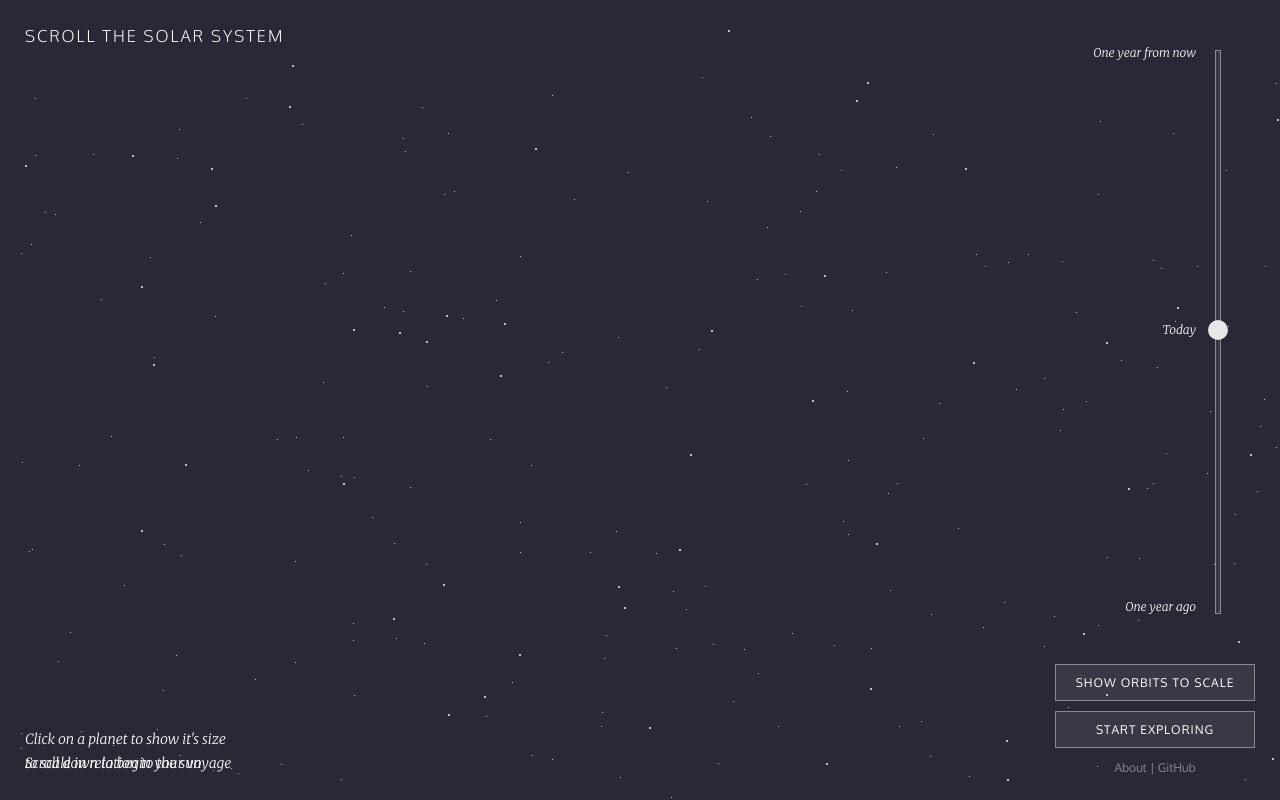
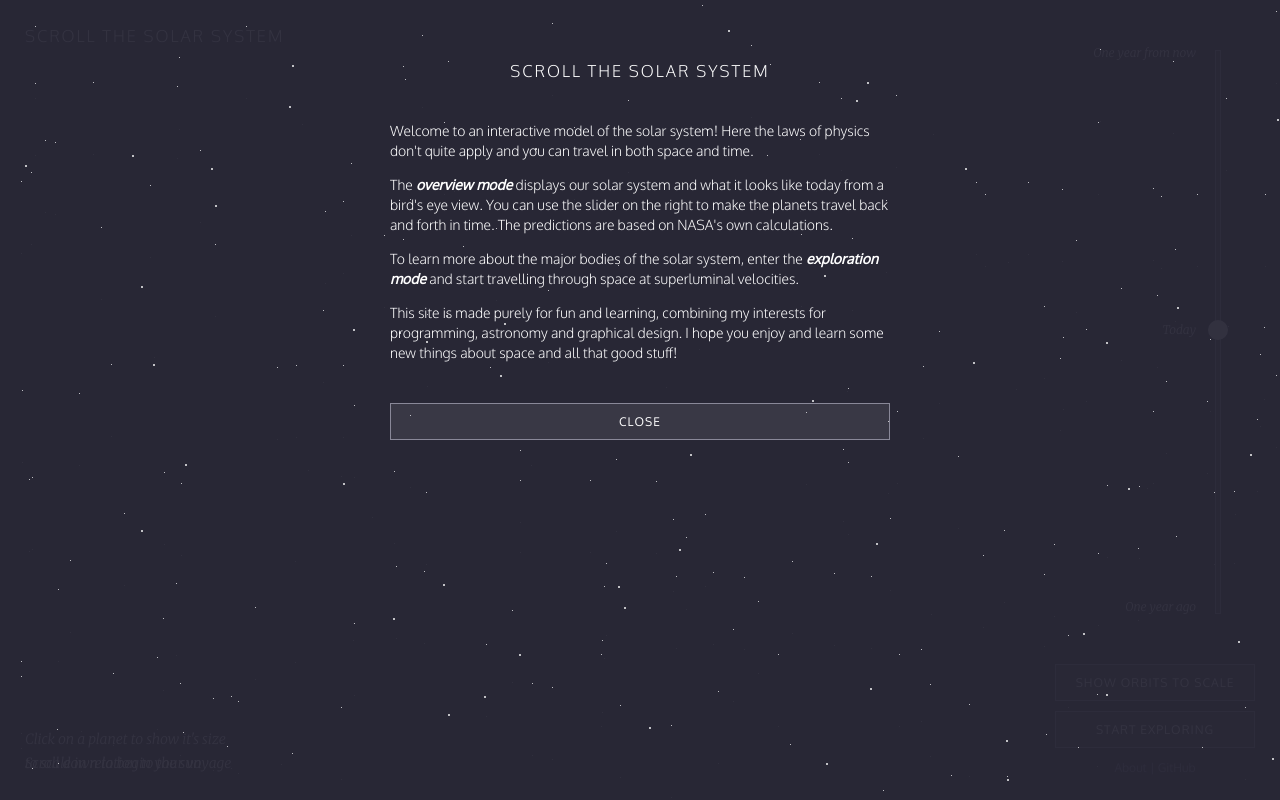
Before and after one commit to godiagonal/scrollthesolarsystem, a plain HTML site: page index.html in a window 1280 px wide. Both pictures are taken after a click on the link "About". Shown: the top 800 px of the page. Drawn offline with Linux system fonts and the light colour scheme; no server answers.

Commit message:
Added "about" popup.

```diff
--- a/css/main.css
+++ b/css/main.css
@@ -484,3 +484,31 @@ p {
 #ex_pluto_container circle {
 	fill: #d3e8ea;
 }
+
+
+/* About */
+
+#about_container {
+    position: fixed;
+    width: 100%;
+    height: 100%;
+    background: rgba(41, 40, 54, 0.95);
+	z-index: 11;
+    display: none;
+    opacity: 0;
+}
+
+#about_container .wrap {
+	margin: 0 auto;
+	width: calc(100% - 40px);
+	max-width: 500px;
+}
+
+#about_container .wrap .headline {
+	margin: 60px 0 40px 0;
+	text-align: center;
+}
+
+#about_container .wrap .button {
+	margin-top: 40px;
+}
--- a/index.html
+++ b/index.html
@@ -24,10 +24,49 @@
 	<script src="js/api.js"></script>
 	<script src="js/guiOverview.js"></script>
 	<script src="js/guiExploration.js"></script>
+	<script src="js/guiAbout.js"></script>
 </head>
 <body>
 
     <div class="container">
+
+		<div id="about_container">
+
+			<div class="stars layer1"></div>
+			<div class="stars layer2"></div>
+
+			<div class="wrap">
+
+				<h3 class="headline">Scroll the Solar System</h3>
+
+				<a class="closeButton" title="Back to current track"></a>
+
+				<div class="clearfix"></div>
+
+				<p>
+					Welcome to an interactive model of the solar system! Here the laws of physics
+					don't quite apply and you can travel in both space and time.
+				</p>
+				<p>
+					The <b><i>overview mode</i></b> displays our solar system and what it looks like today
+					from a bird's eye view. You can use the slider on the right to make the planets
+					travel back and forth in time. The predictions are based on NASA's own calculations.
+				</p>
+				<p>
+					To learn more about the major bodies of the solar system, enter the <b><i>exploration
+					mode</i></b> and start travelling through space at superluminal velocities.
+				</p>
+				<p>
+					This site is made purely for fun and learning, combining my interests for programming,
+					astronomy and graphical design. I hope you enjoy and learn some new things about space
+					and all that good stuff!
+				</p>
+
+				<input type="button" class="button block" id="btn_hide_about" value="Close">
+
+			</div>
+
+		</div>
 
         <div id="star_container"></div>
 
@@ -71,7 +110,7 @@
             <input type="button" class="button block hide-on-mobile" id="btn_explore" value="Start exploring">
 
             <div class="hide-on-mobile">
-                <a href="#" class="footer-link">About</a>
+                <a href="#" class="footer-link btn-show-about">About</a>
                 <span class="footer-link"> | </span>
                 <a href="https://github.com/godiagonal/scrollthesolarsystem" class="footer-link">GitHub</a>
             </div>
@@ -200,7 +239,7 @@
 
             <input type="button" class="button block hide-on-mobile" id="btn_overview" value="Back to overview">
 
-            <a href="#" class="footer-link">About</a>
+            <a href="#" class="footer-link btn-show-about">About</a>
             <span class="footer-link"> | </span>
             <a href="https://github.com/godiagonal/scrollthesolarsystem" class="footer-link">GitHub</a>
 
--- /dev/null
+++ b/js/guiAbout.js
@@ -0,0 +1,21 @@
+var guiAbout = {
+
+	containerElem: null,
+
+	init: function () {
+
+		event.preventDefault();
+
+		guiAbout.containerElem.show().animate({ opacity: 1 }, 500);
+
+	},
+
+	close: function () {
+
+		guiAbout.containerElem.animate({ opacity: 0 }, 500, function () {
+			$(this).hide();
+		});
+
+	}
+
+}
--- a/js/main.js
+++ b/js/main.js
@@ -10,6 +10,7 @@ $(function () {
 	guiOverview.viewboxWidth = guiOverview.containerElem[0].getAttribute('viewBox').split(' ')[2];
 	guiExploration.containerElem = $('#exploration_container');
 	guiExploration.scrollController = new ScrollMagic.Controller();
+	guiAbout.containerElem = $('#about_container');
 
 	browser.canAnimateRadius = bowser.chrome && !bowser.mobile;
 	browser.canUseParallax = !bowser.safari && !bowser.mobile;
@@ -21,6 +22,8 @@ $(function () {
 	$(window).resize(guiExploration.onResize);
 	$(window).scroll(guiExploration.onScroll);
 	$('#btn_explore').click(guiExploration.init);
+	$('.btn-show-about').click(guiAbout.init);
+	$('#btn_hide_about').click(guiAbout.close);
 
 	// Init slider with 2 year time span divided into weeks (today in the middle)
 	$('#slider_date').slider({
```
Also changed, not shown: js/api.js (line endings or trailing spaces), js/guiExploration.js (line endings or trailing spaces), js/guiOverview.js (line endings or trailing spaces).
